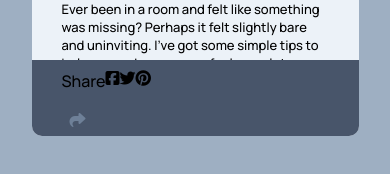
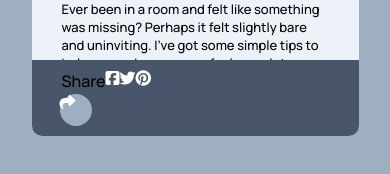
Before and after one commit to HuynhManhHung441/article-preview-component, a plain HTML site: page index.html in a window 390 px wide. Shown: the part 484-658 px from the top of the page. Drawn offline with Linux system fonts and the light colour scheme.

Commit message:
create card--sharing in card-footer on mobile

```diff
--- a/index.html
+++ b/index.html
@@ -21,7 +21,7 @@
         <div class="card-footer__information">
           <img src="./images/avatar-michelle.jpg" alt="" srcset="">
           <div class="card-footer__text">
-            <p class="author">Michelle Appleton</p>
+            <h4 class="author">Michelle Appleton</h4>
             <p class="date">28 Jun 2020</p>
           </div>
         </div>
@@ -35,26 +35,6 @@
           </div>
         </div>
       </div>
-    <!-- </div>
-      <div class="card-footer">
-        <div class="card-footer__information">
-          <img src="./images/avatar-michelle.jpg" alt="" srcset="">
-          <div class="card-footer__text">
-            <p class="author">Michelle Appleton</p>
-            <p class="date">28 Jun 2020</p>
-          </div>
-        </div>
-        <div class="card--sharing">
-          <i class="fa-solid fa-share"></i>
-          <div class="card__popup">
-            <span>Share</span>
-            <i class="fa-brands fa-square-facebook"></i>
-            <i class="fa-brands fa-twitter"></i>
-            <i class="fa-brands fa-pinterest"></i>
-          </div>
-        </div>
-      </div>
-    </div> -->
   </div>
 </body>
 </html>
--- a/style.css
+++ b/style.css
@@ -99,14 +99,13 @@ body {
     display: flex;
     justify-content: center;
     align-items: center;
-    width: 32px;
+    /* width: 32px;
     height: 32px;
     border-radius: 50%;
     background-color: #ecf2f8;
-    background-color: hsl(203, 100%, 94%);
+    background-color: hsl(203, 100%, 94%); */
 }
-
-.card-footer .fa-share {
+.fa-share {
     display: inline-flex;
     color: #6e8098;
 }
@@ -190,11 +189,25 @@ body {
         left: 0px;
         bottom: 0;
         z-index: 30;
+        display: flex;
+        justify-content: space-between;
+        align-items: center;
     }
 
     .fa-share {
-        position: static;
+        position: absolute;
+        right: -30px;
+        bottom: 10px;
         z-index: 31;
+        width: 32px;
+        height: 32px;
+        background-color: hsl(212, 23%, 69%);
+        border-radius: 50%;
+        display: flex;
+        justify-content: center;
+        align-items: center;
+        cursor: pointer;
+        color: white;
     }
 
     .card__popup {
@@ -209,4 +222,8 @@ body {
         border-radius: 0 0 10px 10px;
         z-index: 10;
     }
+
+    .fa-brands{
+        color: white;
+    }
 }
```
